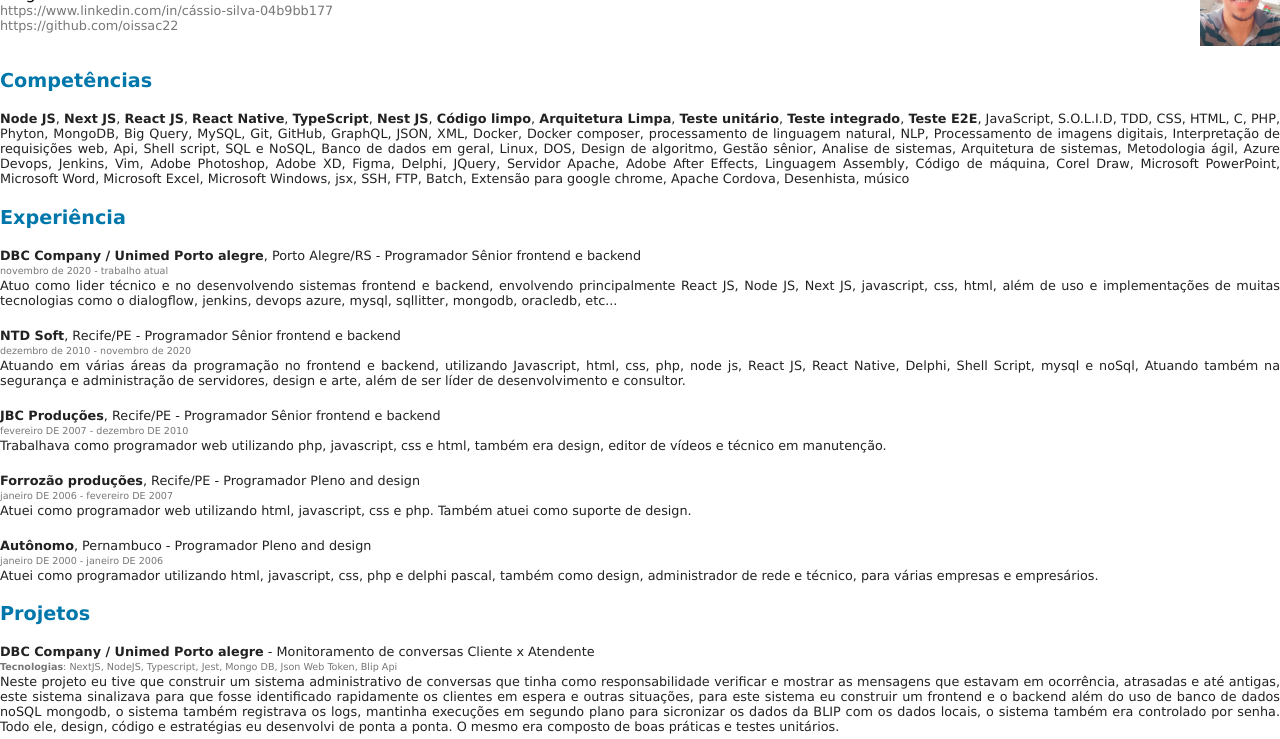
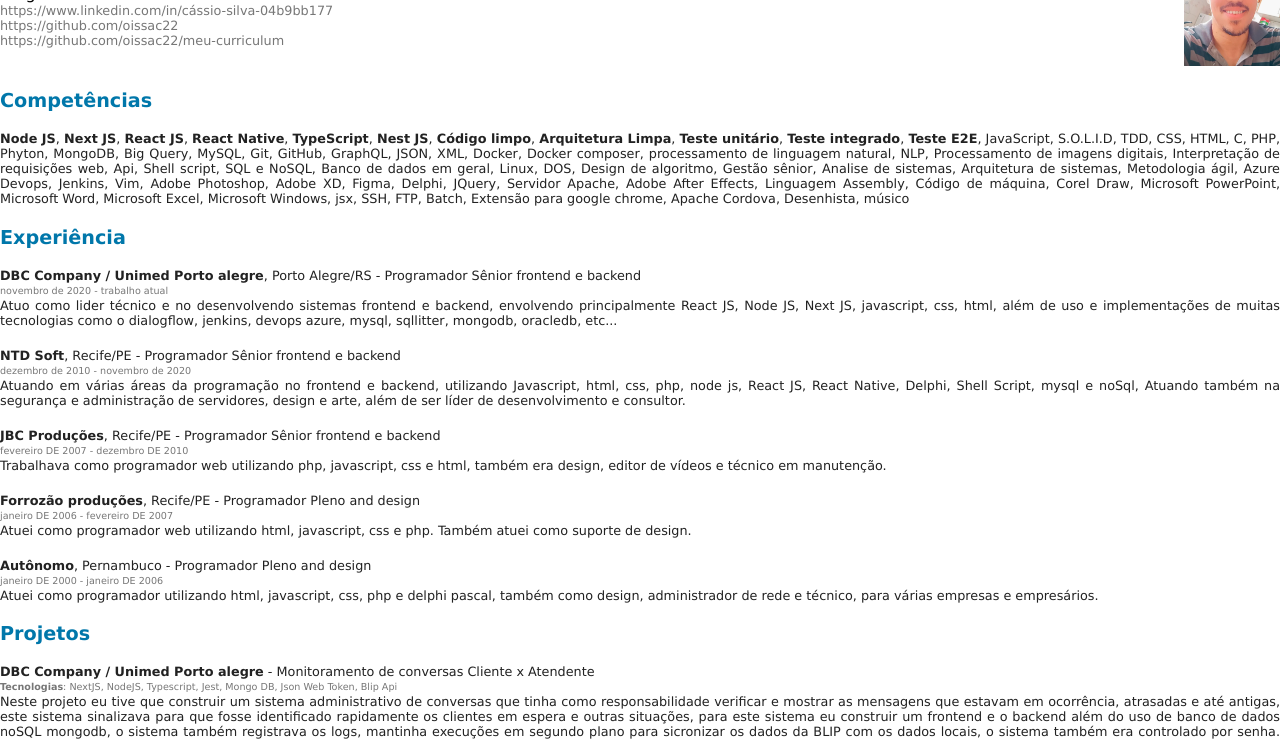
Before and after one commit to oissac22/meu-curriculum, a plain HTML site: page index.html in a window 1280 px wide. Shown: the part 54-793 px from the top of the page. Drawn offline with Linux system fonts and the light colour scheme.

Commit message:
add git cv

```diff
--- a/components/top.html
+++ b/components/top.html
@@ -4,6 +4,7 @@
         <div x-n="title" x-text></div>
         <div x-n="linkedin" x-links></div>
         <div x-n="github" x-links></div>
+        <div x-n="githubcv" x-links></div>
     </div>
     <div x-photo-div>
         <img x-s="photo" x-photo/>
--- a/css/top-infos.css
+++ b/css/top-infos.css
@@ -1,5 +1,5 @@
 :root {
-    --photo-size: 100px;
+    --photo-size: 120px;
 }
 
 .top-info {
--- a/js/data.js
+++ b/js/data.js
@@ -4,6 +4,7 @@ export const Data = {
     title: "Programador Sênior com mais de 20 anos de carreira",
     linkedin: "https://www.linkedin.com/in/cássio-silva-04b9bb177",
     github: "https://github.com/oissac22",
+    githubcv: "https://github.com/oissac22/meu-curriculum",
 
     photo: "/img/smille-face.jpg",
 
```
